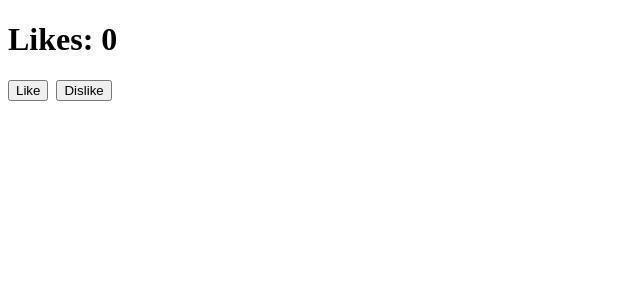
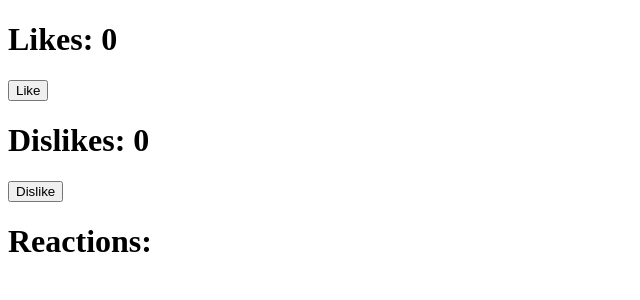
Before and after one commit to githubscientist/js-fsdcweeb4142, a React (Vite) app: page / in a window 1280 px wide. Shown: the top 300 px of the page, without its empty margins (0-640 px from the left). Built offline with nearby package versions, Linux system fonts and the light colour scheme.

Commit message:
added complex state -- array

```diff
--- a/src/App.jsx
+++ b/src/App.jsx
@@ -1,24 +1,35 @@
 import { useDispatch, useSelector } from "react-redux";
-import { selectLikes, setDislikes, setLikes } from "./redux/features/reactionSlice";
+import { selectDislikes, selectLikes, selectReactions, setDislikes, setLikes, setReactions } from "./redux/features/reactionSlice";
 
 const App = () => {
 
   const likes = useSelector(selectLikes);
   const dispatch = useDispatch();
 
+  const dislikes = useSelector(selectDislikes);
+
+  const reactions = useSelector(selectReactions);
+
   const handleLikes = () => {
     dispatch(setLikes());
+    dispatch(setReactions('LIKE'));
   }
 
   const handleDislikes = () => {
     dispatch(setDislikes());
+    dispatch(setReactions('DISLIKE'));
   }
 
   return (
     <div>
       <h1>Likes: { likes }</h1>
-      <button onClick={handleLikes}>Like</button> &nbsp;
+      <button onClick={handleLikes}>Like</button>
+
+      <h1>Dislikes: { dislikes }</h1>
+
       <button onClick={handleDislikes}>Dislike</button>
+
+      <h1>Reactions: </h1> { reactions.join(', ') }
     </div>
   )
 }
--- a/src/redux/features/reactionSlice.js
+++ b/src/redux/features/reactionSlice.js
@@ -7,22 +7,31 @@ export const reactionSlice = createSlice({
     name: "reaction",
     initialState: {
         likes: 0,
+        dislikes: 0,
+        reactions: []
     },
     reducers: {
         setLikes: (state, action) => {
             state.likes = state.likes + 1;
         },
         setDislikes: (state, action) => {
-            state.likes = state.likes - 1;
+            state.dislikes = state.dislikes + 1;
+        },
+        setReactions: (state, action) => {
+            state.reactions.push(action.payload);
         }
     }
 });
 
 // export the actions
-export const { setLikes, setDislikes } = reactionSlice.actions;
+export const { setLikes, setDislikes, setReactions } = reactionSlice.actions;
 
 // export the selector
 export const selectLikes = (state) => state.reaction.likes;
 
+export const selectDislikes = (state) => state.reaction.dislikes;
+
+export const selectReactions = (state) => state.reaction.reactions;
+
 // export the reducer
 export default reactionSlice.reducer;
```
